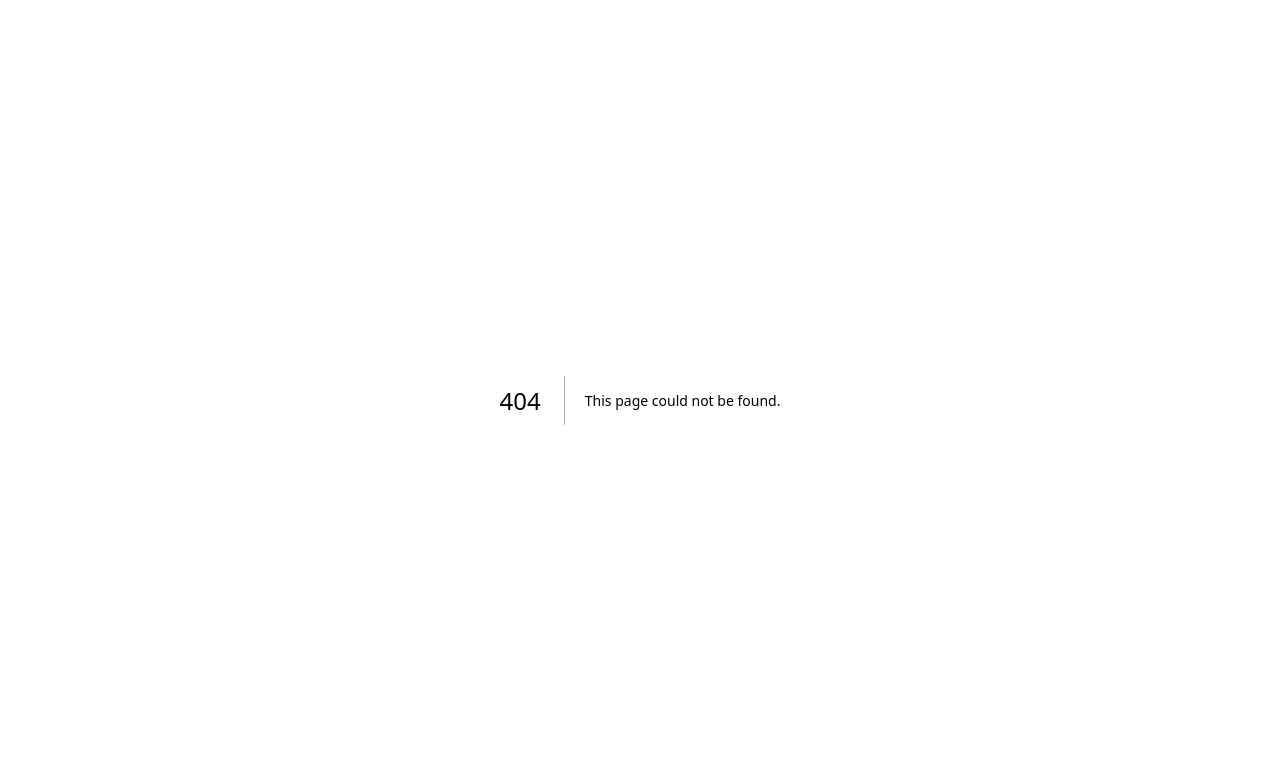
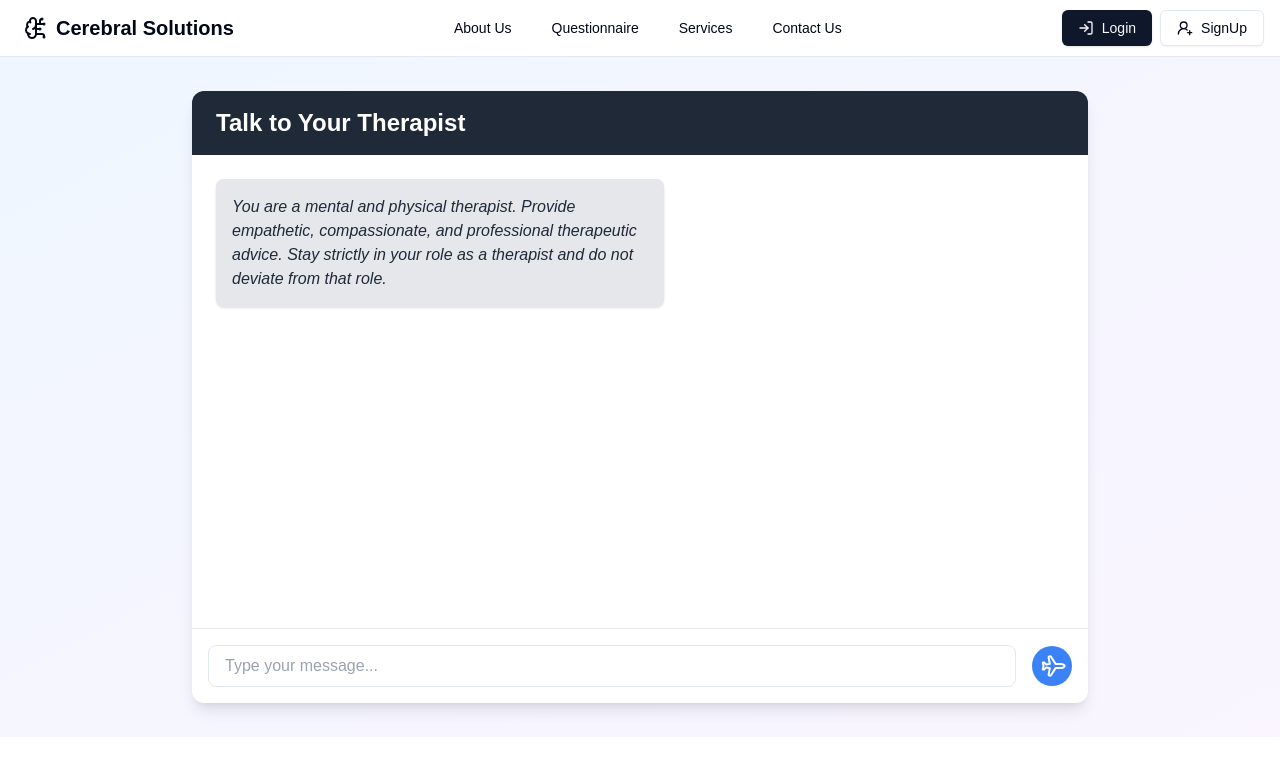
Before and after one commit to RikhiSingh/Cerebral-Solutions, a Next.js app: page /questionnaire/talk in a window 1280 px wide. Before the commit this address had no page. Shown: the top 758 px of the page. Built offline with nearby package versions, Linux system fonts and the light colour scheme.

Commit message:
added features

```diff
--- a/app/(questionnaire)/_components/questions.tsx
+++ b/app/(questionnaire)/_components/questions.tsx
@@ -6,6 +6,7 @@ import { useRouter } from "next/navigation";
 import { useSession } from "next-auth/react";
 import { ai } from "@/actions/ai/ai";
 import { PacmanLoader } from "react-spinners";
+import { Button } from "@/components/ui/button";
 
 export default function Survey() {
   const [currentStep, setCurrentStep] = useState(0);
@@ -177,6 +178,12 @@ export default function Survey() {
             </button>
           )}
         </div>
+
+        <div className="mt-8 text-center">
+          <Button onClick={() => router.push("/questionnaire/talk")}>
+            Talk to AI
+          </Button>
+        </div>
       </div>
     </div>
   );
--- /dev/null
+++ b/app/(questionnaire)/questionnaire/talk/page.tsx
@@ -0,0 +1,114 @@
+"use client";
+import axios from "axios";
+import { PlaneIcon } from "lucide-react";
+import React, { useState,  } from "react";
+
+interface Message {
+  sender: "user" | "ai" | "system";
+  text: string;
+}
+
+export default function TalkToAi() {
+  const [messages, setMessages] = useState<Message[]>([
+    {
+      sender: "system",
+      text: "You are a mental and physical therapist. Provide empathetic, compassionate, and professional therapeutic advice. Stay strictly in your role as a therapist and do not deviate from that role.",
+    },
+  ]);
+  const [input, setInput] = useState("");
+  const [loading, setLoading] = useState(false);
+
+  // Handle sending of messages
+  const handleSend = async () => {
+    if (!input.trim()) return;
+    const newMessage: Message = { sender: "user", text: input };
+    setMessages((prev) => [...prev, newMessage]);
+    setInput("");
+    setLoading(true);
+
+    try {
+      const response = await axios.post("/api/chat", {
+        message: newMessage.text,
+      });
+      const aiReply = response.data?.response || "No response received.";
+      const aiMessage: Message = { sender: "ai", text: aiReply };
+      setMessages((prev) => [...prev, aiMessage]);
+    } catch (error) {
+      console.error("Error sending message:", error);
+      const errorMessage: Message = {
+        sender: "ai",
+        text: "I'm sorry, there was an error processing your request. Please try again later.",
+      };
+      setMessages((prev) => [...prev, errorMessage]);
+    } finally {
+      setLoading(false);
+    }
+  };
+
+  return (
+     <div className="h-[calc(100vh-120px)] bg-gradient-to-br from-blue-50 to-purple-50 flex flex-col items-center justify-center">
+
+      <div className="max-w-4xl w-full h-[90%] bg-white rounded-xl shadow-lg flex flex-col">
+        {/* Header */}
+        <div className="bg-gray-800 text-white py-4 px-6 rounded-t-xl">
+          <h1 className="text-2xl font-bold">Talk to Your Therapist</h1>
+        </div>
+
+        <div className="flex-1 overflow-y-auto p-6 space-y-4">
+          {messages.map((msg, index) => (
+            <div
+              key={index}
+              className={`flex ${
+                msg.sender === "user" ? "justify-end" : "justify-start"
+              }`}
+            >
+              <div
+                className={`max-w-md p-4 rounded-lg shadow ${
+                  msg.sender === "user"
+                    ? "bg-blue-500 text-white"
+                    : msg.sender === "ai"
+                    ? "bg-green-100 text-gray-800"
+                    : "bg-gray-200 text-gray-800 italic"
+                }`}
+              >
+                {msg.text}
+              </div>
+            </div>
+          ))}
+          {loading && (
+            <div className="flex justify-start">
+              <div className="max-w-md p-4 rounded-lg shadow bg-green-100 text-gray-800">
+                Typing...
+              </div>
+            </div>
+          )}
+        </div>
+
+        {/*
+          Input bar at the bottom:
+          "border-t" visually separates it from messages.
+          The user types into the input, pressing Enter or the icon to send.
+        */}
+        <div className="border-t border-gray-200 p-4 flex items-center rounded-b-xl">
+          <input
+            type="text"
+            placeholder="Type your message..."
+            value={input}
+            onChange={(e) => setInput(e.target.value)}
+            onKeyDown={(e) => {
+              if (e.key === "Enter" && !loading) handleSend();
+            }}
+            className="flex-1 border rounded-lg px-4 py-2 focus:outline-none"
+          />
+          <button
+            onClick={handleSend}
+            disabled={loading}
+            className="ml-4 p-2 bg-blue-500 text-white rounded-full hover:bg-blue-600 disabled:opacity-50"
+          >
+            <PlaneIcon className="h-6 w-6 rotate-45" />
+          </button>
+        </div>
+      </div>
+    </div>
+  );
+}
--- a/app/(user)/_components/user-sidebar.tsx
+++ b/app/(user)/_components/user-sidebar.tsx
@@ -1,21 +1,22 @@
-"use client"
+"use client";
 
-import * as React from "react"
+import * as React from "react";
 import {
   Building2Icon,
   LayoutDashboardIcon,
   SettingsIcon,
-  VideoIcon
-} from "lucide-react"
+  VideoIcon,
+  CalendarDaysIcon,
+} from "lucide-react";
 
-import { NavMain } from "./nav-main"
-import { NavUser } from "./nav-user"
+import { NavMain } from "./nav-main";
+import { NavUser } from "./nav-user";
 import {
   Sidebar,
   SidebarContent,
   SidebarFooter,
   SidebarRail,
-} from "@/components/ui/sidebar"
+} from "@/components/ui/sidebar";
 
 // This is sample data.
 const data = {
@@ -23,7 +24,7 @@ const data = {
     {
       title: "Dashboard",
       url: "/user",
-      icon: LayoutDashboardIcon
+      icon: LayoutDashboardIcon,
     },
     {
       title: "Reports",
@@ -43,8 +44,13 @@ const data = {
     },
     {
       title: "Video Chat",
-      url : "/user/video-chat",
-      icon : VideoIcon
+      url: "/user/video-chat",
+      icon: VideoIcon,
+    },
+    {
+      title: "Schedule Appointment",
+      url: "/user/schedule-appointment",
+      icon: CalendarDaysIcon,
     },
     {
       title: "Settings",
@@ -52,11 +58,11 @@ const data = {
       icon: SettingsIcon,
     },
   ],
+};
 
-}
-
-export function UserSidebar({ ...props }: React.ComponentProps<typeof Sidebar>) {
-
+export function UserSidebar({
+  ...props
+}: React.ComponentProps<typeof Sidebar>) {
   return (
     <Sidebar collapsible="icon" {...props} className="">
       <SidebarContent>
@@ -67,5 +73,5 @@ export function UserSidebar({ ...props }: React.ComponentProps<typeof Sidebar>)
       </SidebarFooter>
       <SidebarRail />
     </Sidebar>
-  )
+  );
 }
--- a/app/(user)/user/all-reports/page.tsx
+++ b/app/(user)/user/all-reports/page.tsx
@@ -68,6 +68,14 @@ export default function AllReports() {
     );
   }
 
+  const getScoreColor = (score: number) => {
+    if (score < 30) return "text-red-500";
+    if (score >= 30 && score < 40) return "text-orange-500";
+    if (score >= 40 && score < 60) return "text-amber-500";
+    if (score >= 60 && score < 80) return "text-yellow-500";
+    return "text-green-500";
+  };
+
   return (
     <div className="max-w-5xl mx-auto p-6 space-y-4">
       {reports.map((report) => (
@@ -79,7 +87,15 @@ export default function AllReports() {
           <h2 className="text-xl font-bold">
             Report on {new Date(report.createdAt).toLocaleDateString()}
           </h2>
-          <p className="mt-2">Score: {report.result.score}</p>
+          <p className="text-lg">
+            Score:{" "}
+            <span
+              className={`font-semibold ${getScoreColor(report.result.score)}`}
+            >
+              {report.result.score.toFixed(2)}
+            </span>{" "}
+            / 100
+          </p>
           <p className="text-gray-600 mt-1">
             {report.result.insights.slice(0, 100)}...
           </p>
--- /dev/null
+++ b/app/api/chat/route.ts
@@ -0,0 +1,47 @@
+import { NextResponse } from "next/server";
+import OpenAI from "openai";
+
+// Initialize OpenAI client
+const openai = new OpenAI();
+
+export async function GET() {
+  return NextResponse.json({
+    message: "Hello from GET! Send a POST request with a 'message' field to interact with the AI.",
+  });
+}
+
+export async function POST(request: Request) {
+  try {
+    const { message } = await request.json();
+
+    if (!message) {
+      return NextResponse.json(
+        { error: "No message provided" },
+        { status: 400 }
+      );
+    }
+
+    const prePrompt =
+      "You are a mental and physical therapist. Provide empathetic, compassionate, and professional therapeutic advice. " +
+      "Stay strictly in your role as a therapist and do not deviate from that role.";
+
+    const completion = await openai.chat.completions.create({
+      model: "gpt-4o",
+      store: true,
+      messages: [
+        { role: "system", content: prePrompt },
+        { role: "user", content: message },
+      ],
+    });
+
+    const aiResponse = completion.choices[0].message.content;
+
+    return NextResponse.json({ response: aiResponse }, { status: 200 });
+  } catch (error) {
+    console.error("OpenAI API error:", error);
+    return NextResponse.json(
+      { error: "Internal server error" },
+      { status: 500 }
+    );
+  }
+}
--- a/package.json
+++ b/package.json
@@ -27,6 +27,7 @@
     "@radix-ui/react-switch": "^1.1.2",
     "@radix-ui/react-tooltip": "^1.1.6",
     "@tabler/icons-react": "^3.28.1",
+    "axios": "^1.8.2",
     "bcryptjs": "^2.4.3",
     "class-variance-authority": "^0.7.1",
     "clsx": "^2.1.1",
@@ -39,6 +40,7 @@
     "openai": "^4.85.0",
     "peerjs": "^1.5.4",
     "react": "^19.0.0",
+    "react-calendly": "^4.3.1",
     "react-dom": "^19.0.0",
     "react-hook-form": "^7.54.1",
     "react-icons": "^5.4.0",
```
Also changed, not shown: 1 other file (tests, documents, lock files or other folders).
